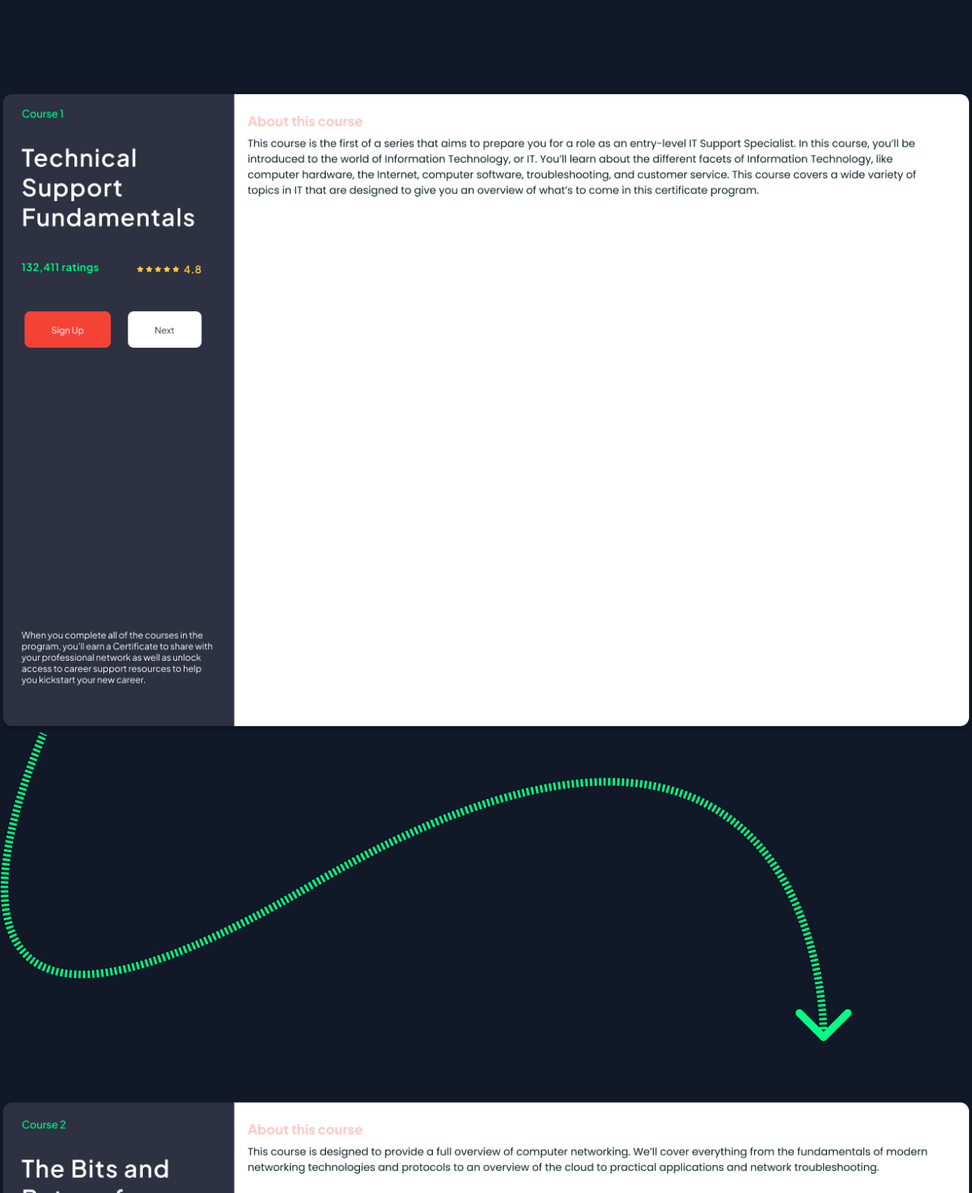
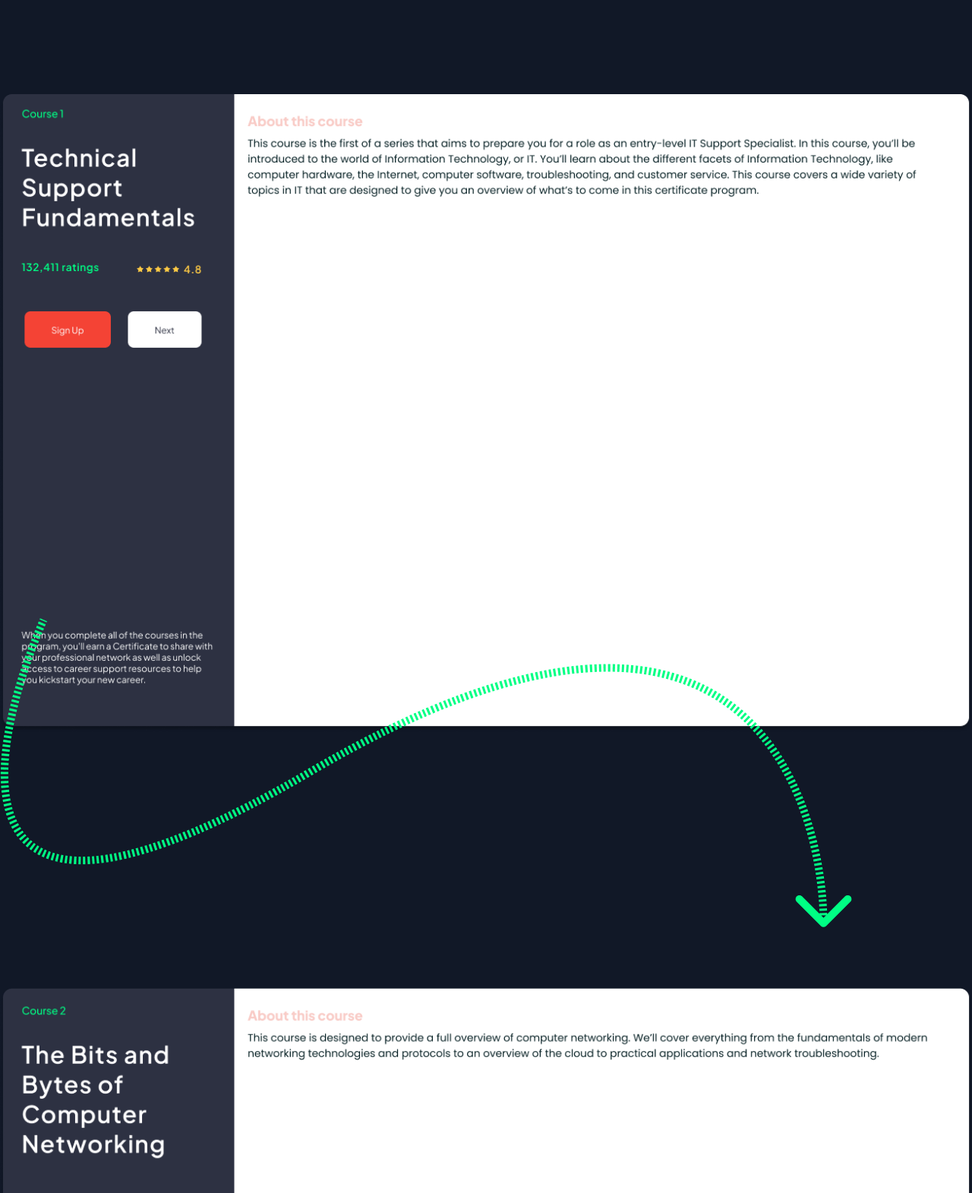
Before and after one commit to sohagmiah4291/tailwindCssProject, a website built with Vite: page index.html in a window 1280 px wide. Shown: the part 2140-3711 px from the top of the page at 76% size. Built offline with nearby package versions, Linux system fonts and the light colour scheme; files whose address does not match are found by name.

Commit message:
finishing support section

```diff
--- a/index.html
+++ b/index.html
@@ -256,8 +256,8 @@
          <!-- suppoert section start -->
           <section class="container mx-auto space-y-20 py-7 md:mt-40">
             <div>
-                <img class="object-fit w-full" src="pictures/course1.png" alt="">
-                <img src="pictures/Connector Vector1.png" alt="">
+                <img class="relative -z-10" class="object-fit w-full" src="pictures/course1.png" alt="">
+                <img class="mt-[-150px] z-50" src="pictures/Connector Vector1.png" alt="">
             </div>
             <div>
                 <img class="object-fit w-full" src="pictures/course2.png" alt="">
```
